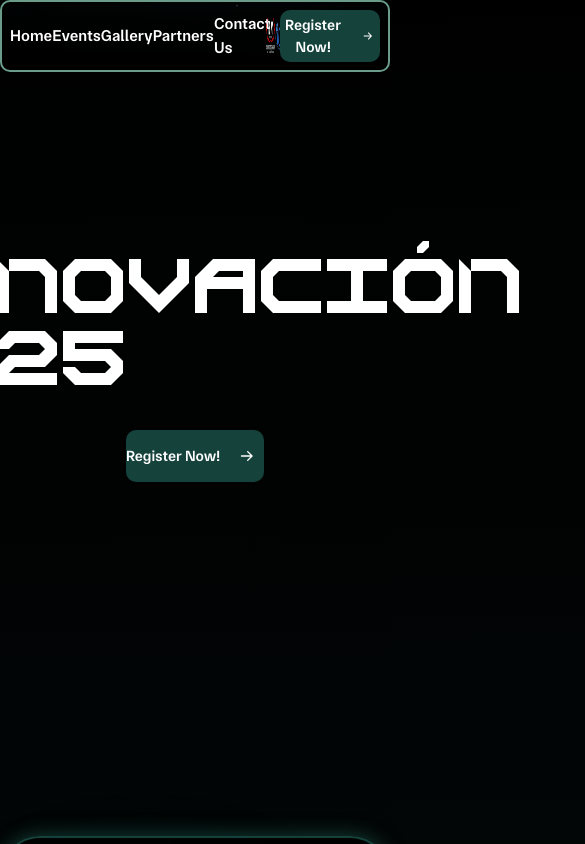
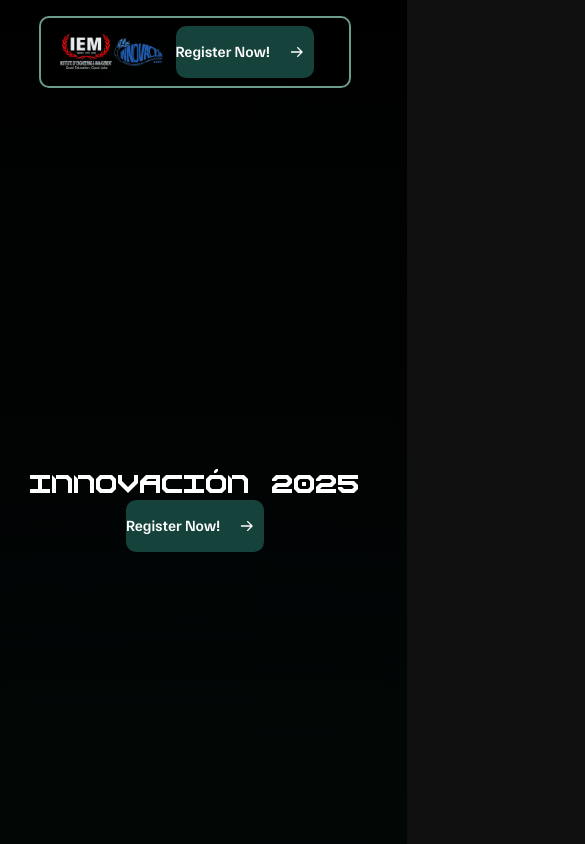
Before and after one commit to subhraneel2005/Innovacion, a Next.js app: page / in a window 390 px wide. Shown: the top 844 px of the page, 585 px wide, since content can reach past the window. Built offline with nearby package versions, Linux system fonts and the light colour scheme.

Commit message:
Mobile App Nav done ✅ and dynamically controlled the App Nav and the lg Navbar in Nav ✅

```diff
--- a/app/page.js
+++ b/app/page.js
@@ -7,18 +7,19 @@ import Gallery1 from "@/components/Gallery/Gallery1";
 import IndividualEvent from "@/components/IndividualEvent";
 import Lenis from 'lenis'
 import Navbar from '@/components/Navbar';
+import Nav from "@/components/Nav";
 
 export default function Home() {
 
 
   return (
-    <div className="w-full space-y-4">
-      <Navbar />
+    <div>
+      <Nav/>
       <Homepage />
       <Events />
-      <IndividualEvent/>
+      {/* <IndividualEvent/> */}
       {/* <Gallery /> */}
-      <Gallery1 />
+      {/* <Gallery1 /> */}
       <MediaCoverage />
       <Footer />
     </div>
--- /dev/null
+++ b/components/AppNav.jsx
@@ -0,0 +1,46 @@
+"use client"
+
+import React, { useState, useEffect } from 'react';
+import Link from 'next/link';
+import { gsap } from 'gsap';
+import RegisterBtn from './RegisterBtn';
+
+function MobileNav() {
+
+
+  return (
+    <div className='w-full md:hidden flex justify-center items-center'>
+      <div className='h-[4.5rem] w-[80%] flex justify-evenly rounded-[10px] border-[#6A9C89] border-2 p-2 backdrop-blur-xl mt-4'>
+        {/* Logos */}
+        <div className='flex items-center max-w-[10rem]'>
+          <img
+            src={"/Logo/iemLogo.webp"}
+            alt={"iemLogo"}
+            className='h-full lg:mr-7'
+          />
+          <img
+            src={"/Logo/innovacionLogo.webp"}
+            alt={"InnovacionLogo"}
+            className='h-full'
+          />
+        </div>
+
+        {/* Register Button + Menu Icon */}
+        <div className='flex items-center'>
+          <RegisterBtn />
+
+          <div className="menu-icon-container ml-4">
+            <div>
+              <span className="bar top"></span>
+              <span className="bar middle"></span>
+              <span className="bar bottom"></span>
+            </div>
+          </div>
+        </div>
+      </div>
+
+    </div>
+  );
+}
+
+export default MobileNav;
--- a/components/Homepage.jsx
+++ b/components/Homepage.jsx
@@ -4,11 +4,10 @@ import StarryBackground from './StarryBackground/StarryBackground'
 
 function Homepage() {
   return (
-    // Home page
-    <div id='homepage' className="h-screen flex justify-center items-center flex-col pb-36 lg:mx-40 lg:py-5">
+    <div id='homepage' className="min-h-screen w-full flex justify-center items-center flex-col">
       <StarryBackground extraClass="bg-[radial-gradient(circle_at_bottom,#16423C_0%,#000_100%)]" />
       {/* <StarryBackground /> */}
-      <h1 className="text-7xl text-white font-[Quantum] pb-9">INNOVACIÓN 2025</h1>
+      <h1 className="text-2xl md:text-7xl text-white font-[Quantum] px-6">INNOVACIÓN 2025</h1>
       <RegisterBtn />
     </div>
   )
--- /dev/null
+++ b/components/Nav.jsx
@@ -0,0 +1,14 @@
+import React from 'react'
+import AppNav from "@/components/AppNav";
+import Navbar from "@/components/Navbar";
+
+function Nav() {
+  return (
+    <>
+        <AppNav/>
+        <Navbar/>
+    </>
+  )
+}
+
+export default Nav
--- a/components/Navbar.jsx
+++ b/components/Navbar.jsx
@@ -13,7 +13,7 @@ function Navbar() {
   };
 
   return (
-    <div className='h-[4.5rem] w-max-full flex justify-between rounded-[10px] border-[#6A9C89] border-2 p-2 backdrop-blur-xl fixed top-0 left-0 right-0 z-50 lg:mx-40 lg:my-5'>
+    <div className='h-[4.5rem] w-max-full hidden md:flex justify-between rounded-[10px] border-[#6A9C89] border-2 p-2 backdrop-blur-xl fixed top-0 left-0 right-0 z-50 lg:mx-40 lg:my-5'>
       <div className='text-md text-white flex items-center font-[Tasa-SemiBold]'>
         <span onClick={() => handleScroll('homepage')} className='lg:mr-5 lg:ml-5 cursor-pointer'>Home</span>
         <span onClick={() => handleScroll('events')} className='lg:mr-5 cursor-pointer'>Events</span>
--- a/jsconfig.json
+++ b/jsconfig.json
@@ -1,5 +1,6 @@
 {
   "compilerOptions": {
+    "jsx": "react",
     "paths": {
       "@/*": ["./*"]
     }
```
